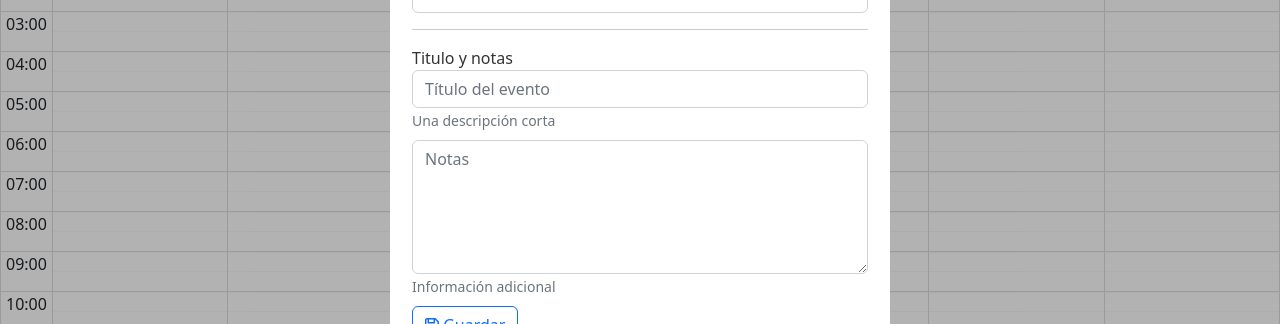
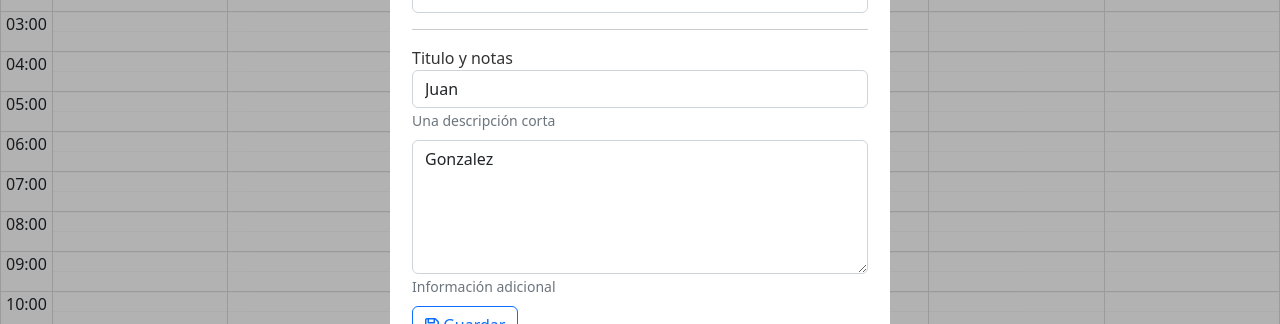
Before and after one commit to juang-10/calendar-frontend, a React (Vite) app: page / in a window 1280 px wide. Shown: the part 300-624 px from the top of the page. Built offline with nearby package versions, Linux system fonts and the light colour scheme.

Commit message:
feat: Enhance CalendarModal with form state management and input handling

```diff
--- a/src/calendar/components/CalendarModal.jsx
+++ b/src/calendar/components/CalendarModal.jsx
@@ -1,32 +1,48 @@
-import { useState } from 'react';
-import Modal from 'react-modal';
+import { addHours } from "date-fns";
+import { useState } from "react";
+import Modal from "react-modal";
 
 const customStyles = {
   content: {
-    top: '50%',
-    left: '50%',
-    right: 'auto',
-    bottom: 'auto',
-    marginRight: '-50%',
-    transform: 'translate(-50%, -50%)',
+    top: "50%",
+    left: "50%",
+    right: "auto",
+    bottom: "auto",
+    marginRight: "-50%",
+    transform: "translate(-50%, -50%)",
   },
 };
 
-Modal.setAppElement('#root');
+Modal.setAppElement("#root");
 
 export const CalendarModal = () => {
+  const [isOpen, setIsOpen] = useState(true);
 
-  const [isOpen, setIsOpen] = useState(true);
+  const [formValues, setFormValues] = useState({
+    title: "Juan",
+    notes: "Gonzalez",
+    start: new Date(),
+    end: addHours(new Date(), 2),
+  });
 
   const onCloseModal = () => {
     setIsOpen(false);
+  };
+
+  const onInputChange = ({ target }) => {
+    console.log(target.name)
+    console.log(target.value)
+    setFormValues({
+      ...formValues,
+      [target.name]: target.value,
+    });
   }
 
   return (
     <Modal
-      isOpen={ isOpen }
-      onRequestClose={ onCloseModal }
-      style={ customStyles }
+      isOpen={isOpen}
+      onRequestClose={onCloseModal}
+      style={customStyles}
       className="modal"
       overlayClassName="modal-fondo"
       closeTimeoutMS={200}
@@ -34,7 +50,6 @@ export const CalendarModal = () => {
       <h1> Nuevo evento </h1>
       <hr />
       <form className="container">
-
         <div className="form-group mb-2">
           <label>Fecha y hora inicio</label>
           <input className="form-control" placeholder="Fecha inicio" />
@@ -54,8 +69,12 @@ export const CalendarModal = () => {
             placeholder="Título del evento"
             name="title"
             autoComplete="off"
+            value={ formValues.title }
+            onChange={ onInputChange }
           />
-                <small id="emailHelp" className="form-text text-muted">Una descripción corta</small>
+          <small id="emailHelp" className="form-text text-muted">
+            Una descripción corta
+          </small>
         </div>
 
         <div className="form-group mb-2">
@@ -65,19 +84,19 @@ export const CalendarModal = () => {
             placeholder="Notas"
             rows="5"
             name="notes"
+            value={ formValues.notes }
+            onChange={ onInputChange }
           ></textarea>
-                <small id="emailHelp" className="form-text text-muted">Información adicional</small>
+          <small id="emailHelp" className="form-text text-muted">
+            Información adicional
+          </small>
         </div>
 
-            <button
-                type="submit"
-                className="btn btn-outline-primary btn-block"
-            >
+        <button type="submit" className="btn btn-outline-primary btn-block">
           <i className="far fa-save"></i>
           <span> Guardar</span>
         </button>
-
       </form>
     </Modal>
-  )
-}
+  );
+};
```
Lines whose indentation alone changed are shown as unchanged.
